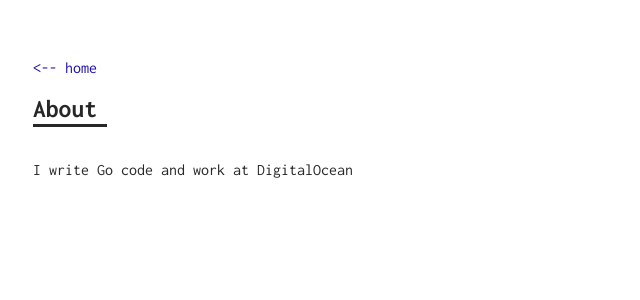
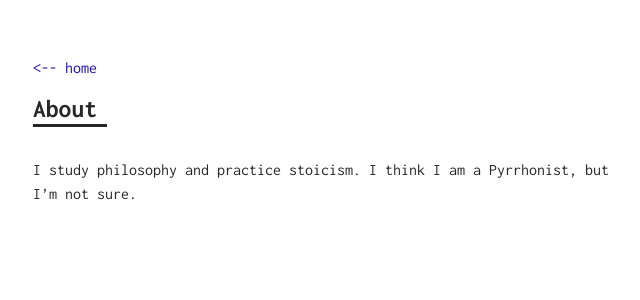
Before and after one commit to blockloop/blockloop.github.io, a Jekyll site: the page built from about.md, in a window 1280 px wide. Shown: the top 300 px of the page, without its empty margins (307-947 px from the left). Built offline with Jekyll 4.4.1, drawn with Linux system fonts in a browser that asks for light colours; comment, search, counter and statistics services are not loaded.

Commit message:
Update about.md

```diff
--- a/about.md
+++ b/about.md
@@ -4,4 +4,5 @@ title: About
 permalink: /about/
 ---
 
-I write Go code and work at DigitalOcean
+I study philosophy and practice stoicism.
+I think I am a Pyrrhonist, but I'm not sure.
```
